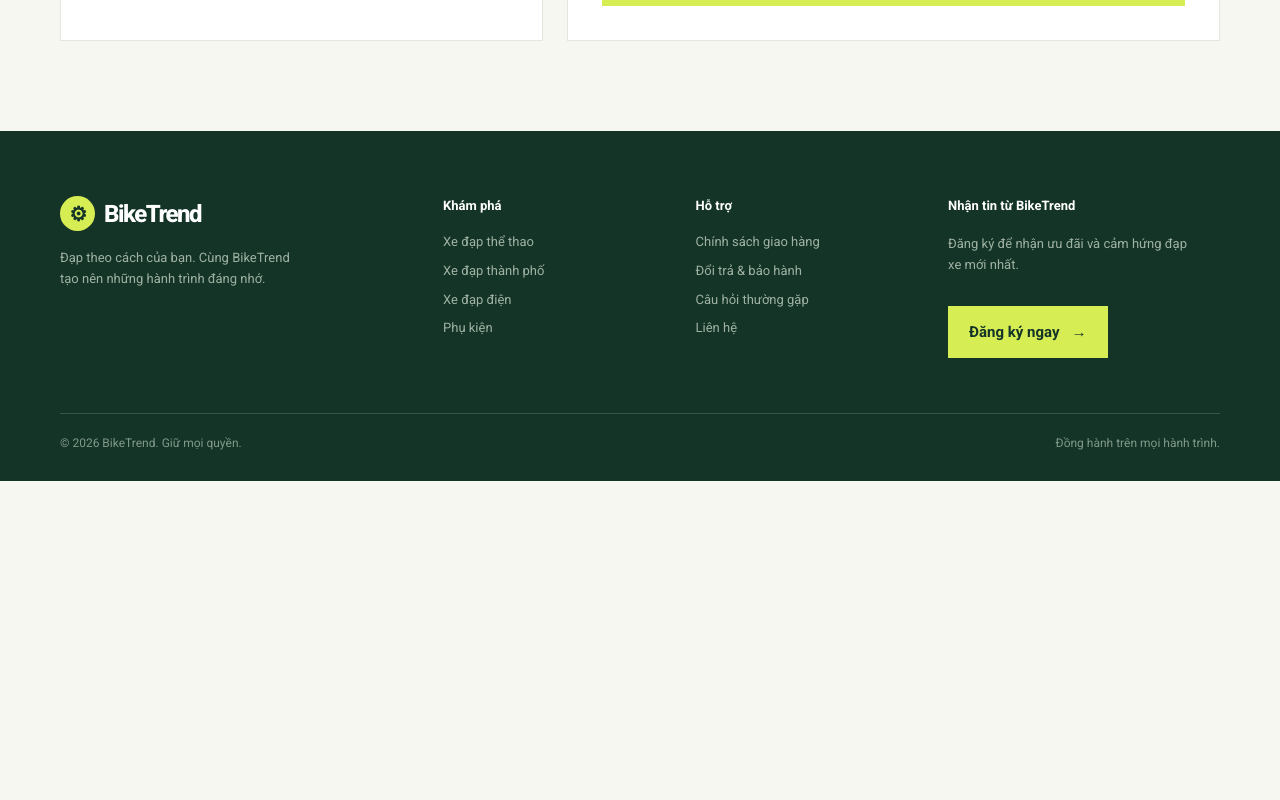
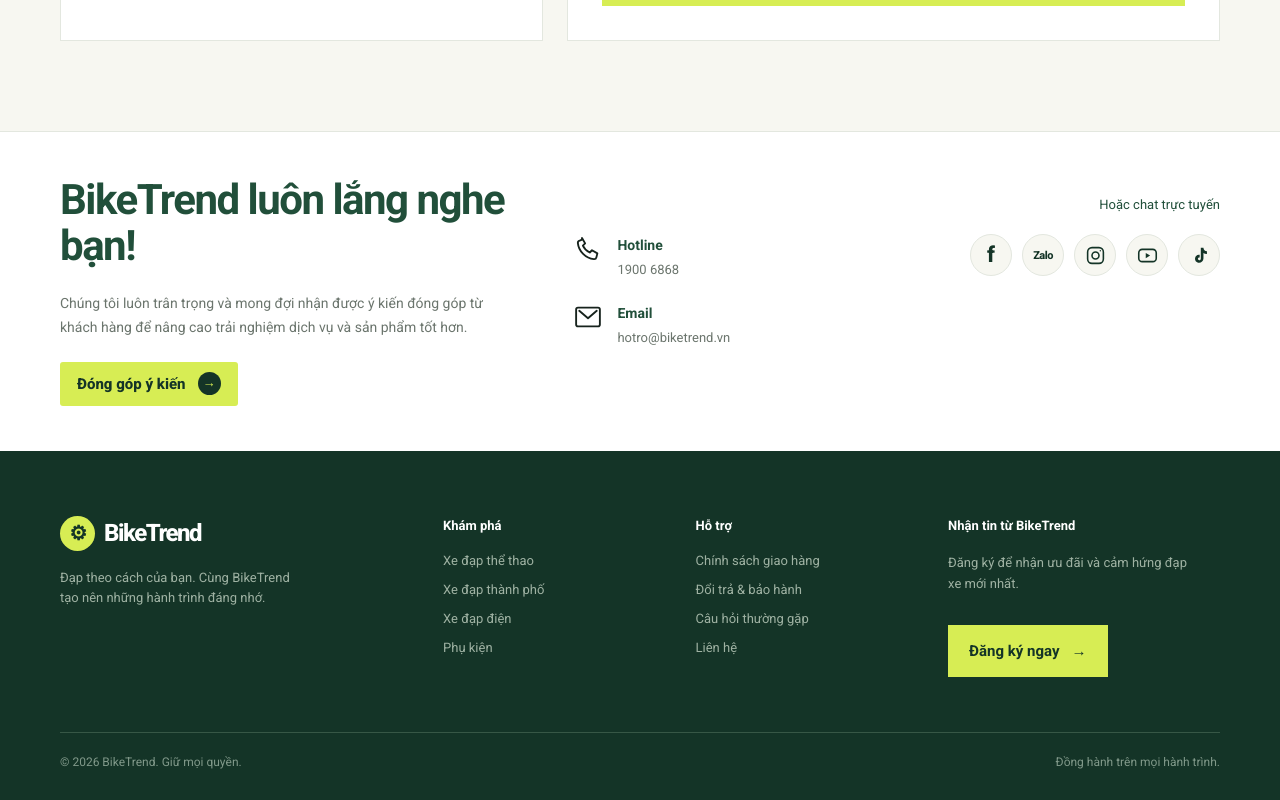
Before and after one commit to Lam-Gia-Bao/FrontEnd_AppBanXeDap, a React (Vite) app: page /contact in a window 1280 px wide. Shown: the part 794-1594 px from the top of the page. Before the commit the page ends 1275 px from the top, so only its background shows below. Built offline with nearby package versions, Linux system fonts and the light colour scheme.

Commit message:
feat (feedback): thêm phần feedback trước footer

```diff
--- a/src/App.css
+++ b/src/App.css
@@ -1008,6 +1008,196 @@ footer li a:hover {
   color: var(--lime);
 }
 
+.feedback-bar {
+  background: var(--white);
+  border-top: 1px solid var(--line);
+}
+
+.feedback-inner {
+  display: grid;
+  grid-template-columns: 1.55fr 1fr 1fr;
+  align-items: center;
+  gap: 55px;
+  min-height: 310px;
+  padding-top: 45px;
+  padding-bottom: 45px;
+}
+
+.feedback-copy h2 {
+  margin: 0;
+  color: var(--green);
+  font-size: clamp(30px, 3.5vw, 42px);
+  letter-spacing: -1.5px;
+}
+
+.feedback-copy p {
+  max-width: 430px;
+  margin: 24px 0 22px;
+  color: var(--muted);
+  font-size: 14px;
+  line-height: 1.7;
+}
+
+.feedback-button {
+  display: inline-flex;
+  align-items: center;
+  gap: 12px;
+  min-height: 44px;
+  padding: 10px 17px;
+  border-radius: 3px;
+  color: var(--green-dark);
+  background: var(--lime);
+  font-weight: 800;
+  transition: background .2s, transform .2s;
+}
+
+.feedback-button span {
+  display: grid;
+  place-items: center;
+  width: 23px;
+  height: 23px;
+  border-radius: 50%;
+  color: var(--lime);
+  background: var(--green-dark);
+  font-size: 13px;
+}
+
+.feedback-button:hover {
+  background: #e3f475;
+  transform: translateY(-2px);
+}
+
+.feedback-contact {
+  display: grid;
+  gap: 22px;
+}
+
+.feedback-contact-item {
+  display: flex;
+  align-items: flex-start;
+  gap: 14px;
+  color: var(--ink);
+}
+
+.feedback-contact-item svg {
+  width: 30px;
+  height: 30px;
+  flex: 0 0 30px;
+  fill: none;
+  stroke: var(--ink);
+  stroke-width: 1.5;
+  stroke-linecap: round;
+  stroke-linejoin: round;
+}
+
+.feedback-contact-item span {
+  display: grid;
+  gap: 3px;
+}
+
+.feedback-contact-item strong {
+  color: var(--green);
+  font-size: 14px;
+}
+
+.feedback-contact-item small {
+  color: var(--muted);
+  font-size: 13px;
+}
+
+.feedback-social {
+  align-self: start;
+  padding-top: 15px;
+  text-align: right;
+}
+
+.feedback-social > span {
+  color: var(--green);
+  font-size: 13px;
+}
+
+.social-links {
+  display: flex;
+  justify-content: flex-end;
+  gap: 10px;
+  margin-top: 18px;
+}
+
+.social-links a {
+  display: grid;
+  place-items: center;
+  width: 42px;
+  height: 42px;
+  border: 1px solid var(--line);
+  border-radius: 50%;
+  color: var(--green-dark);
+  background: var(--cream);
+  font: 800 22px/1 "Roboto", sans-serif;
+  transition: border-color .2s, background .2s, color .2s, transform .2s;
+}
+
+.social-links a:hover {
+  border-color: var(--lime);
+  color: var(--green-dark);
+  background: var(--lime);
+  transform: translateY(-2px);
+}
+
+.social-links svg {
+  width: 21px;
+  height: 21px;
+  fill: none;
+  stroke: currentColor;
+  stroke-width: 1.8;
+  stroke-linecap: round;
+  stroke-linejoin: round;
+}
+
+.social-links .zalo-link {
+  font-size: 11px;
+  letter-spacing: -0.5px;
+}
+
+@media (max-width: 800px) {
+  .feedback-inner {
+    grid-template-columns: 1fr 1fr;
+    gap: 32px;
+    padding-top: 38px;
+    padding-bottom: 38px;
+  }
+
+  .feedback-copy {
+    grid-column: 1 / -1;
+  }
+
+  .feedback-social {
+    align-self: center;
+  }
+}
+
+@media (max-width: 460px) {
+  .feedback-inner {
+    grid-template-columns: 1fr;
+  }
+
+  .feedback-copy {
+    grid-column: auto;
+  }
+
+  .feedback-social {
+    text-align: left;
+  }
+
+  .social-links {
+    justify-content: flex-start;
+  }
+
+  .social-links a {
+    width: 40px;
+    height: 40px;
+  }
+}
+
 @media (max-width: 800px) {
   .support-page {
     padding: 50px 0 65px;
--- a/src/App.jsx
+++ b/src/App.jsx
@@ -15,6 +15,7 @@ import ShippingPolicy from "./pages/ShippingPolicy.jsx";
 import WarrantyPolicy from "./pages/WarrantyPolicy.jsx";
 import FAQ from "./pages/FAQ.jsx";
 import Contact from "./pages/Contact.jsx";
+import FeedbackBar from "./components/FeedbackBar.jsx";
 
 function App() {
   return (
@@ -37,6 +38,7 @@ function App() {
                   <Route path="/faq" element={<FAQ />} />
                   <Route path="/contact" element={<Contact />} />
               </Routes>
+            <FeedbackBar />
             <Footer />
           </div>
       </BrowserRouter>
--- /dev/null
+++ b/src/components/FeedbackBar.jsx
@@ -0,0 +1,71 @@
+import { Link } from "react-router-dom";
+
+function FeedbackBar() {
+    return (
+        <section className="feedback-bar" aria-label="Thông tin liên hệ">
+            <div className="container feedback-inner">
+                <div className="feedback-copy">
+                    <h2>BikeTrend luôn lắng nghe<br />bạn!</h2>
+                    <p>
+                        Chúng tôi luôn trân trọng và mong đợi nhận được ý kiến đóng góp
+                        từ khách hàng để nâng cao trải nghiệm dịch vụ và sản phẩm tốt hơn.
+                    </p>
+                    <Link className="feedback-button" to="/contact">
+                        Đóng góp ý kiến
+                        <span aria-hidden="true">→</span>
+                    </Link>
+                </div>
+
+                <div className="feedback-contact">
+                    <a className="feedback-contact-item" href="tel:19006868">
+                        <svg viewBox="0 0 24 24" aria-hidden="true">
+                            <path d="M7.2 3.2l2.5 4.3-1.8 1.8c1.1 2.4 3.1 4.4 5.5 5.5l1.8-1.8 4.3 2.5-.8 3.2c-.2.9-1.1 1.5-2 1.4C10.2 19.5 4.5 13.8 3.9 7.3c-.1-.9.5-1.8 1.4-2l1.9-.8z" />
+                        </svg>
+                        <span>
+                            <strong>Hotline</strong>
+                            <small>1900 6868</small>
+                        </span>
+                    </a>
+                    <a className="feedback-contact-item" href="mailto:hotro@biketrend.vn">
+                        <svg viewBox="0 0 24 24" aria-hidden="true">
+                            <rect x="2.5" y="4.5" width="19" height="15" rx="1.5" />
+                            <path d="M5 7l7 6 7-6" />
+                        </svg>
+                        <span>
+                            <strong>Email</strong>
+                            <small>hotro@biketrend.vn</small>
+                        </span>
+                    </a>
+                </div>
+
+                <div className="feedback-social">
+                    <span>Hoặc chat trực tuyến</span>
+                    <div className="social-links">
+                        <a href="https://www.facebook.com/" target="_blank" rel="noreferrer" aria-label="Facebook">f</a>
+                        <a href="https://zalo.me/" target="_blank" rel="noreferrer" aria-label="Zalo" className="zalo-link">Zalo</a>
+                        <a href="https://www.instagram.com/" target="_blank" rel="noreferrer" aria-label="Instagram">
+                            <svg viewBox="0 0 24 24" aria-hidden="true">
+                                <rect x="3" y="3" width="18" height="18" rx="5" />
+                                <circle cx="12" cy="12" r="4" />
+                                <circle cx="17.5" cy="6.5" r=".8" fill="currentColor" stroke="none" />
+                            </svg>
+                        </a>
+                        <a href="https://www.youtube.com/" target="_blank" rel="noreferrer" aria-label="YouTube">
+                            <svg viewBox="0 0 24 24" aria-hidden="true">
+                                <rect x="2" y="5" width="20" height="14" rx="4" />
+                                <path d="M10 9l5 3-5 3z" fill="currentColor" stroke="none" />
+                            </svg>
+                        </a>
+                        <a href="https://www.tiktok.com/" target="_blank" rel="noreferrer" aria-label="TikTok">
+                            <svg viewBox="0 0 24 24" aria-hidden="true">
+                                <path d="M16.5 3c.2 2.4 1.6 4 4 4.2v3c-1.4.1-2.7-.3-4-1v6.3c0 3.7-4 6-7.2 4.3-2.6-1.4-3.2-5.1-1.2-7.3 1.1-1.2 2.6-1.7 4.1-1.4v3.2c-.5-.2-1-.1-1.4.2-.7.5-.8 1.5-.3 2.2.5.7 1.5.9 2.2.4.5-.3.8-.9.8-1.5V3h3z" fill="currentColor" stroke="none" />
+                            </svg>
+                        </a>
+                    </div>
+                </div>
+            </div>
+        </section>
+    );
+}
+
+export default FeedbackBar;
```
